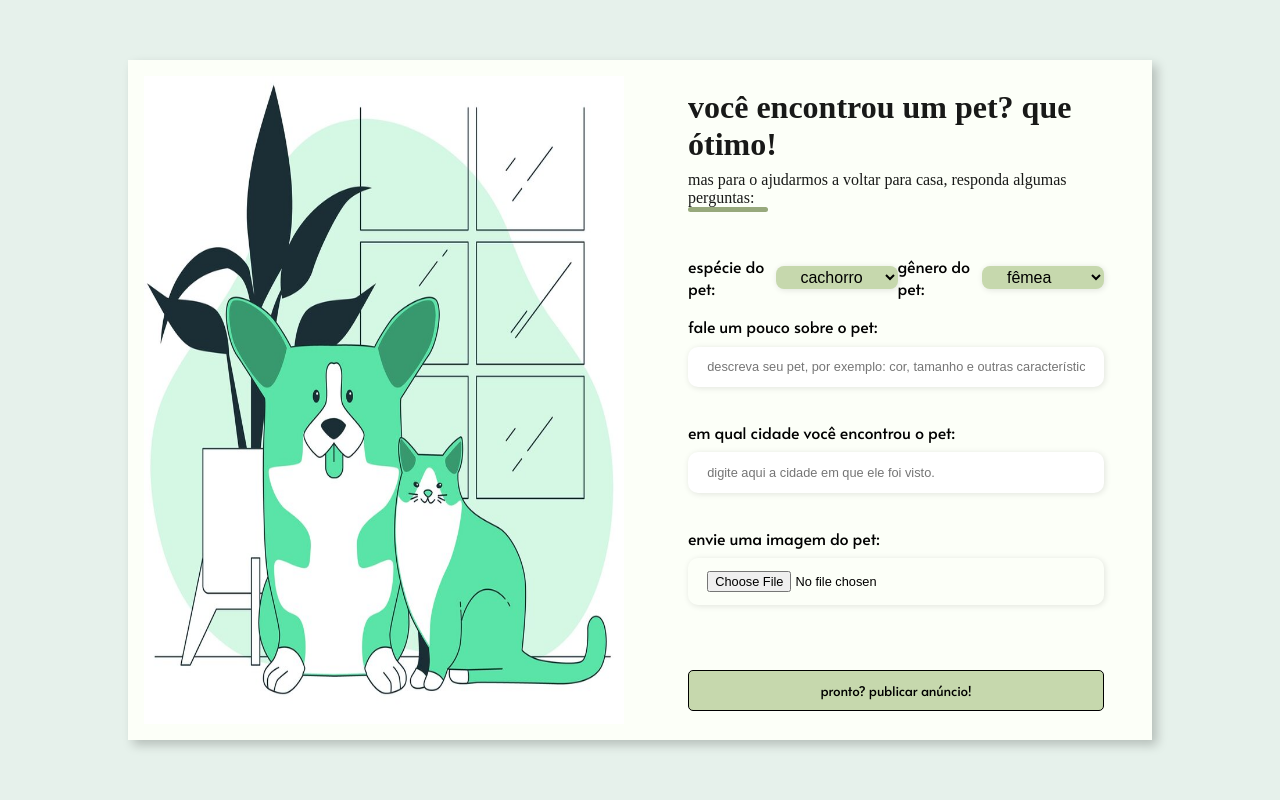
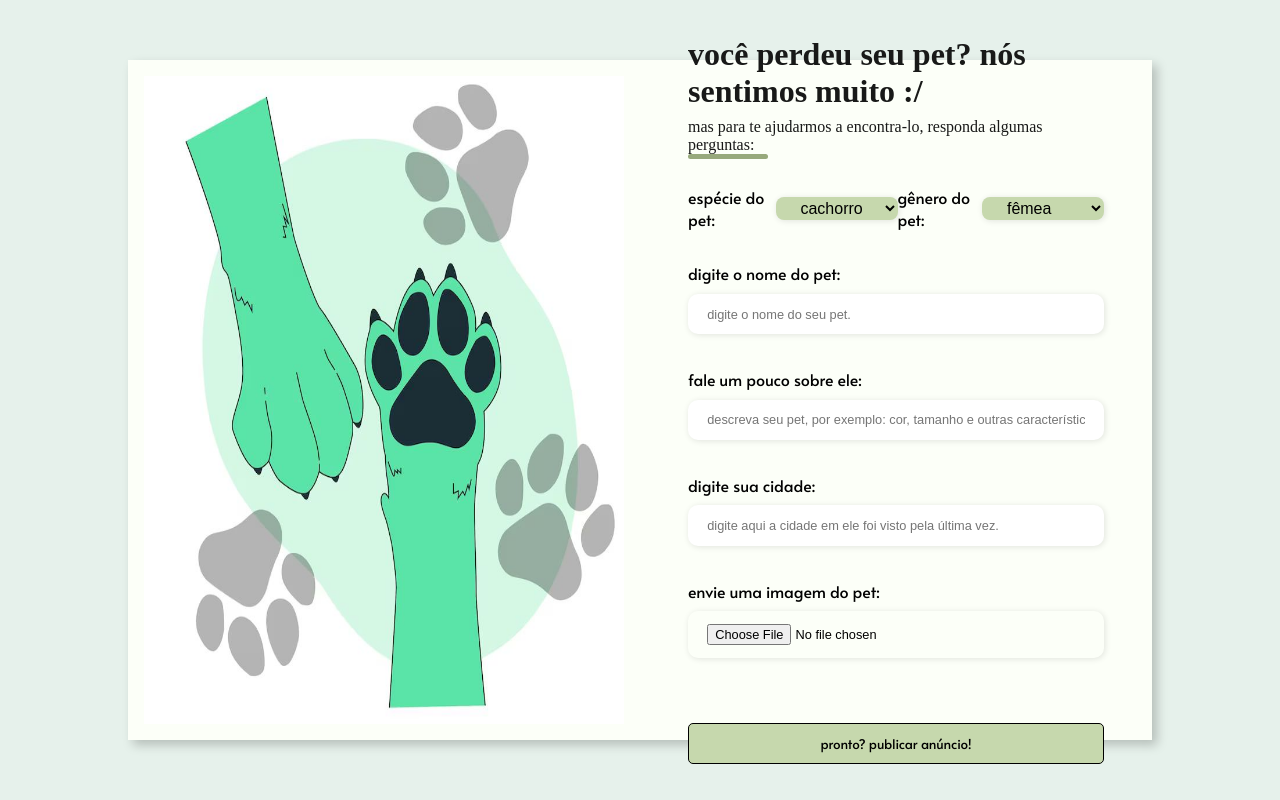
Before and after one commit to ICEI-PUC-Minas-PMV-SI/pmv-si-2023-2-pe1-t1-sospet, a PHP site: page /cadastro-achei.php in a window 1280 px wide. Run offline with PHP 8.4, Linux system fonts and the light colour scheme; some web fonts are replaced.

Commit message:
Update cadastro-achei.php

```diff
--- a/src/cadastro-achei.php
+++ b/src/cadastro-achei.php
@@ -43,11 +43,10 @@ ob_start();
                     die("Nenhum arquivo de imagem enviado.");
                 }
 
-                $sql = "INSERT INTO pet (especie, genero, descricao, cidade, imagem, usuario_id) VALUES ('$especie', '$genero', '$descricao', '$cidade', '$imagem', '$id')";
+                $sql = "INSERT INTO pet (especie, genero, nome, descricao, cidade, imagem, usuario_id) VALUES ('$especie', '$genero', '$nome', '$descricao', '$cidade', '$imagem', '$id')";
 
                 if (mysqli_query($conexao, $sql)) {
                     $idDoUsuario = mysqli_insert_id($conexao);
-
                     header("Location: pagina-pet.php?id=$id");
                     exit();
                 } else {
@@ -65,27 +64,25 @@ ob_end_flush();
 <head>
     <meta charset="UTF-8">
     <meta http-equiv="X-UA-Compatible" content="IE=edge">
+    <meta name="viewport" content="width=device-width, initial-scale=1.0">
     <meta http-equiv="Content-Type" content="text/html; charset=utf-8">
-    <meta name="viewport" content="width=device-width, initial-scale=1.0">
-    <link rel="stylesheet" href="cadastro-achei.css">
-    <title>cadastro pet encontrado!</title>
-
+    <link rel="stylesheet" href="cadastro-perdi.css">
+    <title>cadastro pet perdido!</title>
 </head>
 
 <body>
 
     <div class="container">
-        <img class= "cadastro-img" src="img/cadastro-achei.jpg" alt="imagem cadastro achei pet">
+        <img class= "cadastro-img" src="img/cadastro-perdi.jpg" alt="imagem cadastro perdi pet">
         <div class="cadastro">
-        <form action="<?php echo htmlspecialchars($_SERVER["PHP_SELF"]); ?>" method="post" enctype="multipart/form-data">
+            <form action="<?php echo htmlspecialchars($_SERVER["PHP_SELF"]); ?>" method="post" enctype="multipart/form-data">
                 <div class="cadastro-header">
                     <div class="titulo">
-                        <h1>você encontrou um pet? que ótimo!</h1>
-                        <p>mas para o ajudarmos a voltar para casa, responda algumas perguntas:</p>
+                        <h1>você perdeu seu pet? nós sentimos muito :/</h1>
+                        <p>mas para te ajudarmos a encontra-lo, responda algumas perguntas:</p>
                     </div>
                 </div>
 
-            <div class="input-group">
                 <div class="genero-especie">
                     <label for="especie">espécie do pet:</label>
                     <select id="especie" name="especie">
@@ -100,21 +97,29 @@ ob_end_flush();
                     </select>
                 </div>
 
+                <div class="input-group">
                     <div class="input-box">
-                        <label for="text">fale um pouco sobre o pet:</label>
+                        <label for="firstname">digite o nome do pet:</label>
+                        <input id="firstname" type="text" name="nome" placeholder="digite o nome do seu pet." required>
+                    </div>
+
+                    <div class="input-box">
+                        <label for="text">fale um pouco sobre ele:</label>
                         <input id="text" type="text" name="descricao" placeholder="descreva seu pet, por exemplo: cor, tamanho e outras características." required>
                     </div>
 
                     <div class="input-box">
-                        <label for="text">em qual cidade você encontrou o pet:</label>
-                        <input id="text" type="text" name="cidade" placeholder="digite aqui a cidade em que ele foi visto." required>
+                        <label for="text">digite sua cidade:</label>
+                        <input id="cidade" type="text" name="cidade" placeholder="digite aqui a cidade em ele foi visto pela última vez." required>
                     </div>
 
                     <div class="input-box">
                         <label for="imagem">envie uma imagem do pet:</label>
                         <input id="imagem" type="file" name="imagem" accept="image/*">
                     </div>
-            </div>
+
+                </div>
+
                 <div class="continue-button">
                     <button type="submit">pronto? publicar anúncio!</button>
                 </div>
```
